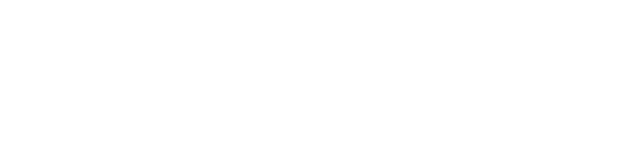
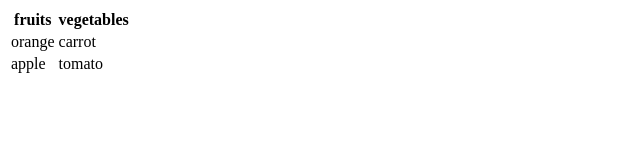
Before and after one commit to Tahany-Alswoidy/First_Assignment, a plain HTML site: page index.html in a window 1280 px wide. Shown: the whole page, without its empty margins (0-640 px from the left). Drawn offline with Linux system fonts and the light colour scheme.

Commit message:
Update index.html

```diff
--- a/index.html
+++ b/index.html
@@ -6,6 +6,22 @@
     <title>Document</title>
 </head>
 <body>
+    <table >
+        <tr>
+          <th>fruits</th>
+          <th>vegetables</th>
+
+        </tr>
+        <tr>
+          <td>orange</td>
+          <td>carrot</td>
+
+        </tr>
+        <tr>
+          <td>apple</td>
+          <td>tomato</td>
+        </tr>
+      </table>
 
 </body>
 </html>
```
